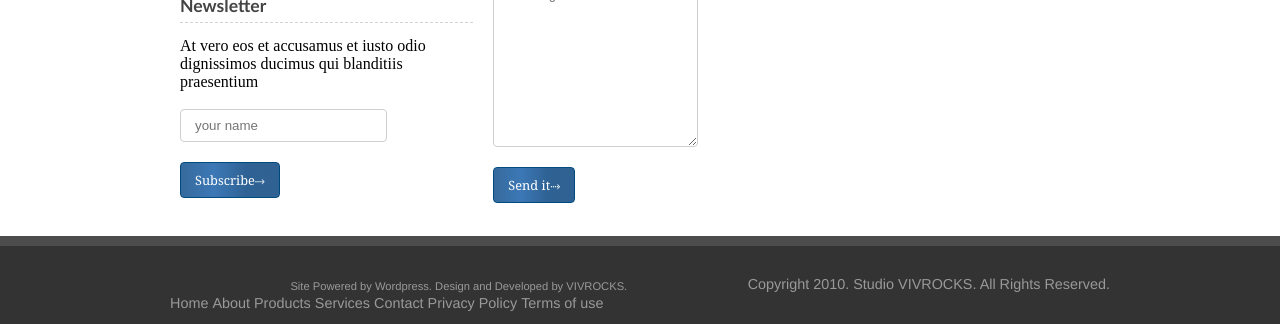
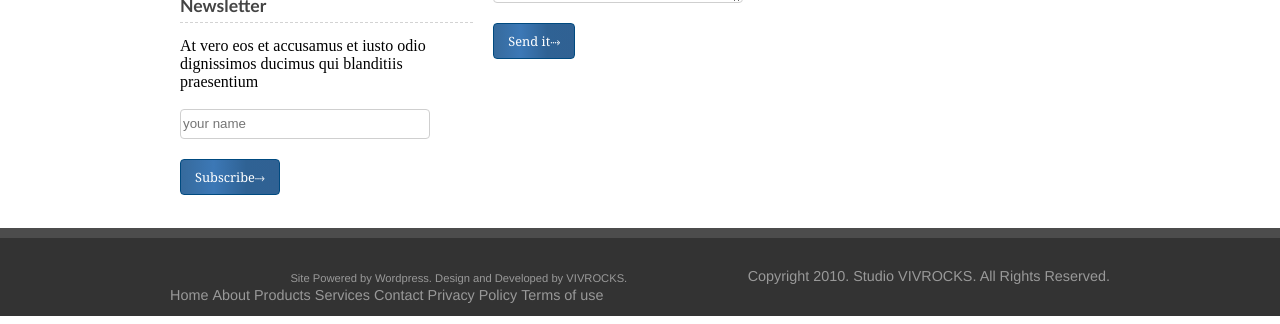
Before and after one commit to deryaliyeva/Polo360, a plain HTML site: page index.htm in a window 1280 px wide. Shown: the part 1288-1612 px from the top of the page. Drawn offline with Linux system fonts and the light colour scheme.

Commit message:
img, width, height

```diff
--- a/css/style.css
+++ b/css/style.css
@@ -65,7 +65,9 @@ hr{
     padding: 14px 0 6px 0;
 }
 .row { padding: 22px 0; }
-.col { padding: 11px 10px; }
+.col {
+    padding: 11px 10px;
+text-align: center;}
 
 article img{
     border: 1px solid #e1e1e1;
@@ -78,25 +80,19 @@ article img{
 }
 #photo img{
     display: block;
+    margin: auto;
 }
-#text{
-    padding: 8px 14px;
+form input, form textarea, #text{
+    display: block;
     margin-top: 12px;
-    border-radius: 4px;
-    background-color: #ffffff;
-    border: 1px solid #cfcfcf;
-}
-form input, form textarea{
-    display: block;
-    padding: 8px 14px;
-    margin-top: 12px;
+    width: 250px;
+    height: 30px;
     border-radius: 4px;
     background-color: #ffffff;
     border: 1px solid #cfcfcf;
 }
 .btn{
     display: table;
-    max-width: 164px;
     padding: 8px 14px;
     margin: 20px 0 0 0;
     border-radius: 4px;
@@ -159,6 +155,7 @@ h5{
         content: '';
     }
     .col{
+        text-align: initial;
         width: 33.33%;
         float: left;
     }
```
